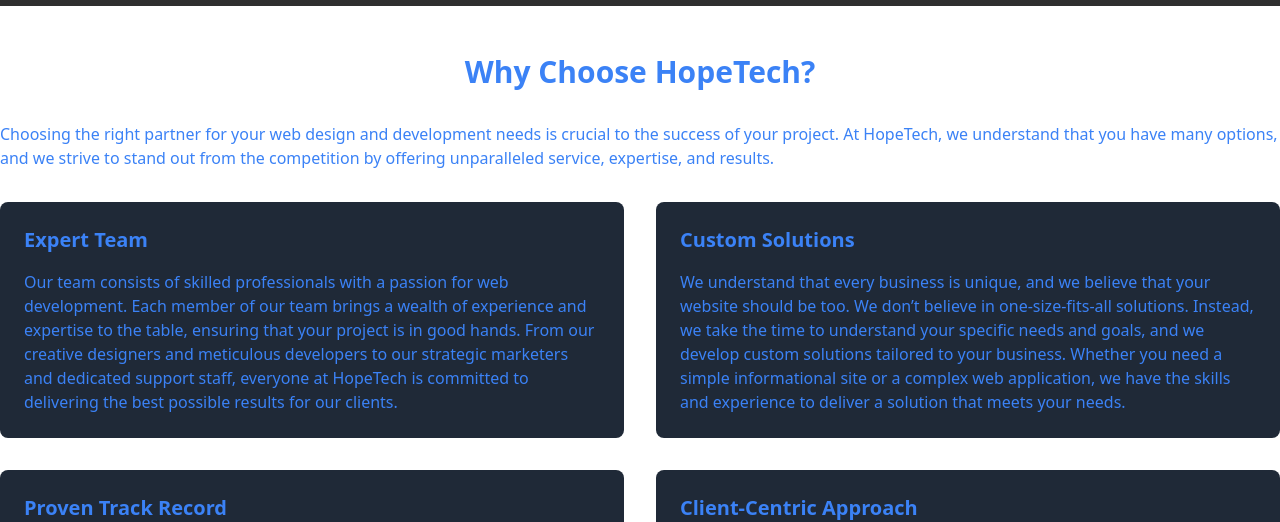
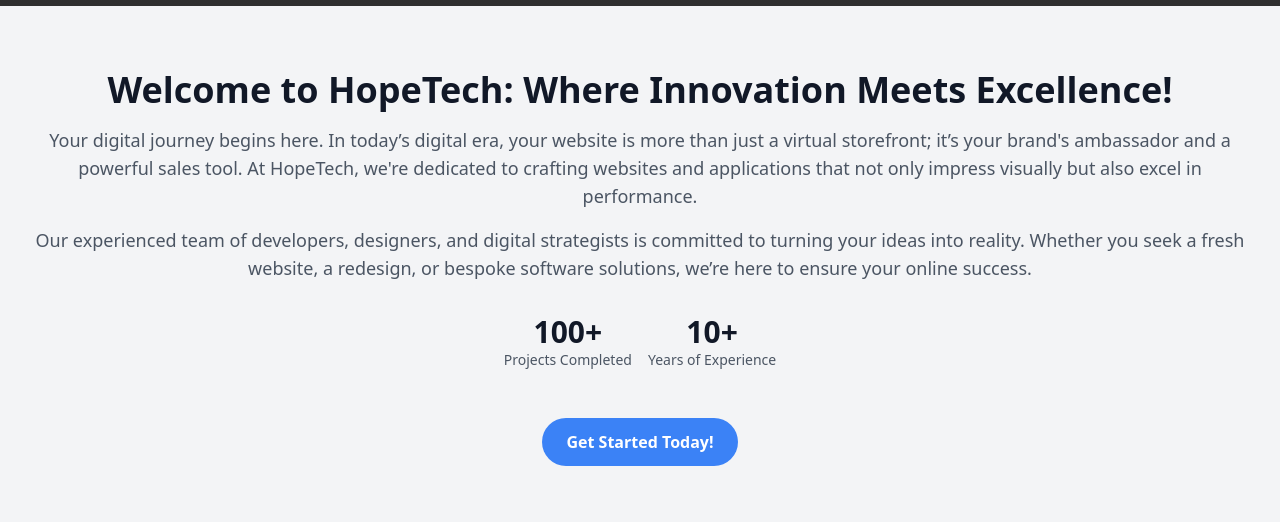
Before and after one commit to winny52/HopeTech, a React (Vite) app: page / in a window 1280 px wide. Shown: the part 924-1446 px from the top of the page. Built offline with nearby package versions, Linux system fonts and the light colour scheme; grey boxes are pictures that could not be loaded.

Commit message:
Added Welcome section and expertise page

```diff
--- /dev/null
+++ b/src/components/Expertise.jsx
@@ -0,0 +1,31 @@
+import React from 'react';
+
+const ExpertiseSection = () => {
+  return (
+    <div className="py-16 bg-gray-100">
+      <div className="max-w-7xl mx-auto px-4 sm:px-6 lg:px-8">
+        <div className="text-center">
+          <h2 className="text-3xl font-extrabold text-gray-900 sm:text-4xl">Learn More About Our Expertise</h2>
+          <p className="mt-4 text-lg text-gray-600">
+            Choosing the right partner for your web design and development needs is crucial to the success of your project. At HopeTech, we understand that you have many options, and we strive to stand out from the competition by offering unparalleled service, expertise, and results.
+          </p>
+          <div className="mt-8">
+            <h3 className="text-xl font-bold text-gray-900">Expert Team</h3>
+            <p className="mt-4 text-lg text-gray-600">
+              Our team consists of skilled professionals with a passion for web development. Each member of our team brings a wealth of experience and expertise to the table, ensuring that your project is in good hands. From our creative designers and meticulous developers to our strategic marketers and dedicated support staff, everyone at HopeTech is committed to delivering the best possible results for our clients.
+            </p>
+            {/* Add more expertise sections as needed */}
+            <div className="mt-8">
+              {/* Call to action */}
+              <button className="bg-blue-500 hover:bg-blue-600 text-white font-bold py-3 px-6 rounded-full focus:outline-none focus:ring-2 focus:ring-blue-500 focus:ring-offset-2 focus:ring-offset-gray-100">
+                Get a Free Quote
+              </button>
+            </div>
+          </div>
+        </div>
+      </div>
+    </div>
+  );
+};
+
+export default ExpertiseSection;
--- a/src/components/HeroSection.jsx
+++ b/src/components/HeroSection.jsx
@@ -1,5 +1,6 @@
 import React from 'react';
 import { useState, useEffect } from 'react';
+import WelcomeSection from './WelcomeSection';
 import WhyChooseUs from './WhyChooseUs';
 
 const HeroSection = () => {
@@ -48,6 +49,7 @@
           </div>
         </div>
       </div>
+      <WelcomeSection/>
 <WhyChooseUs/>
     </div>
   );
--- /dev/null
+++ b/src/components/WelcomeSection.jsx
@@ -0,0 +1,43 @@
+import React from 'react';
+
+const WelcomeSection    =() => {
+  return (
+    <div className="py-16 bg-gray-100">
+      <div className="max-w-7xl mx-auto px-4 sm:px-6 lg:px-8">
+        <div className="text-center">
+          <h2 className="text-3xl font-extrabold text-gray-900 sm:text-4xl">
+            Welcome to HopeTech: Where Innovation Meets Excellence!
+          </h2>
+          <p className="mt-4 text-lg text-gray-600">
+            Your digital journey begins here. In today’s digital era, your website is more than just a virtual storefront; it’s your brand's ambassador and a powerful sales tool. At HopeTech, we're dedicated to crafting websites and applications that not only impress visually but also excel in performance.
+          </p>
+          <p className="mt-4 text-lg text-gray-600">
+            Our experienced team of developers, designers, and digital strategists is committed to turning your ideas into reality. Whether you seek a fresh website, a redesign, or bespoke software solutions, we’re here to ensure your online success.
+          </p>
+          <div className="mt-8">
+            {/* Trust badges */}
+            <div className="flex justify-center items-center space-x-4">
+              <div>
+                <span className="text-3xl font-semibold text-gray-900">100+</span>
+                <p className="text-sm text-gray-600">Projects Completed</p>
+              </div>
+              <div>
+                <span className="text-3xl font-semibold text-gray-900">10+</span>
+                <p className="text-sm text-gray-600">Years of Experience</p>
+              </div>
+              {/* Add more trust badges as needed */}
+            </div>
+            {/* Call to action */}
+            <div className="mt-12">
+              <button className="bg-blue-500 hover:bg-blue-600 text-white font-bold py-3 px-6 rounded-full focus:outline-none focus:ring-2 focus:ring-blue-500 focus:ring-offset-2 focus:ring-offset-gray-100">
+                Get Started Today!
+              </button>
+            </div>
+          </div>
+        </div>
+      </div>
+    </div>
+  );
+};
+
+export default WelcomeSection;
```
